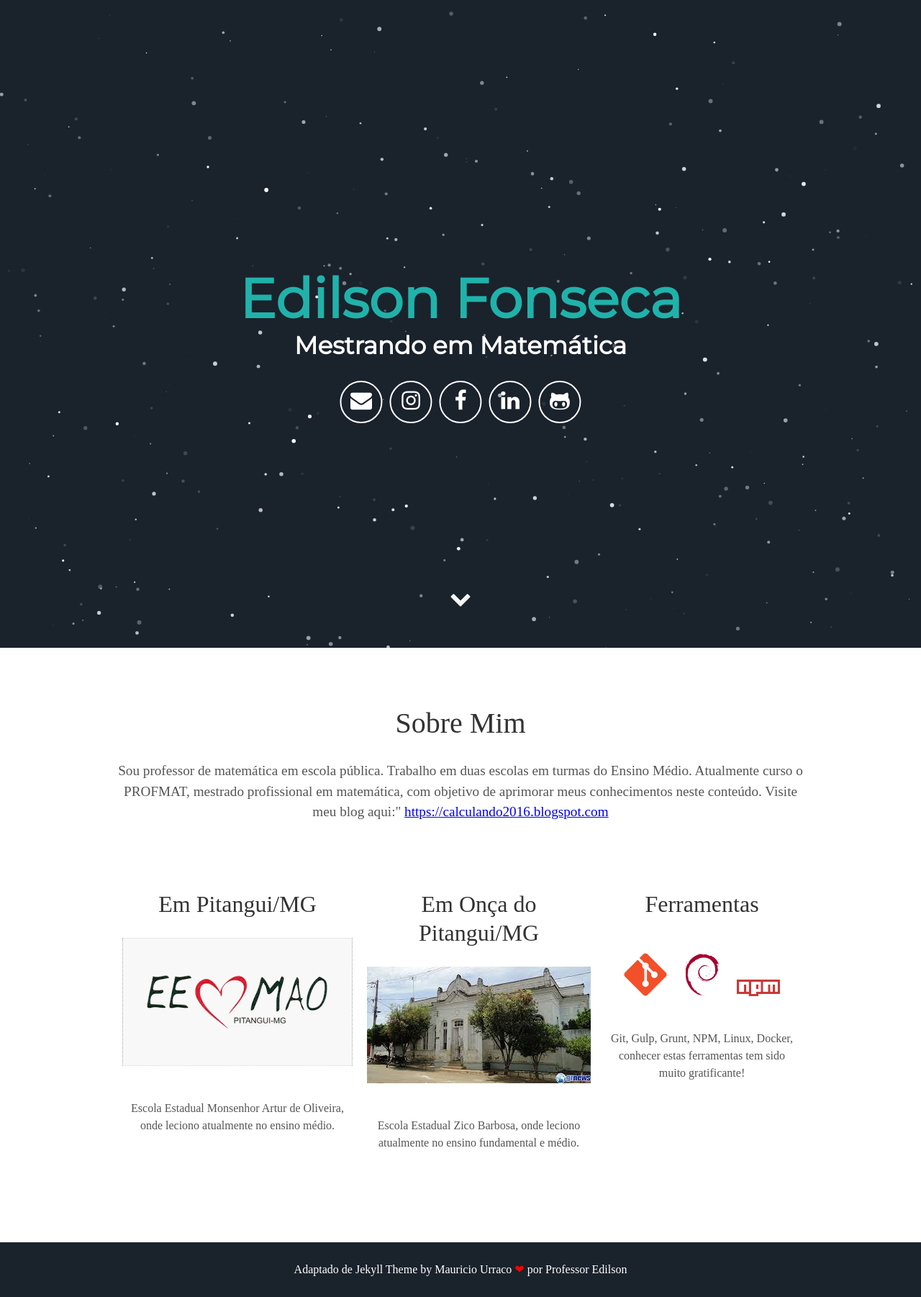
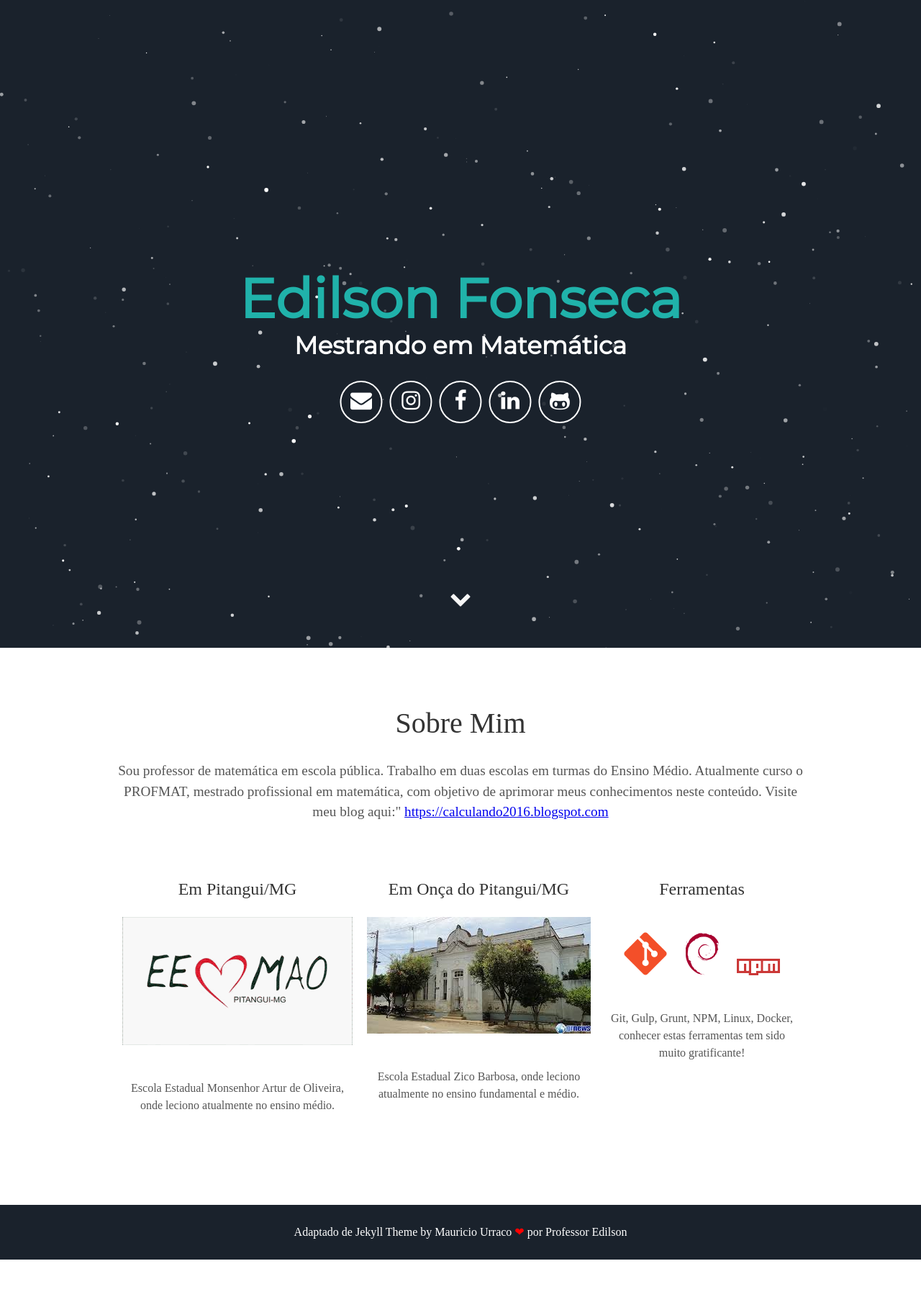
Before and after one commit to edilson-eemao/curriculo2, a Jekyll site: the page built from index.html, in a window 1280 px wide. Shown: the whole page at 72% size. Built offline with Jekyll 4.4.1, drawn with Linux system fonts in a browser that asks for light colours; some web fonts are replaced; after the commit the page ends 1750 px from its top, so only the background shows below that.

Commit message:
Altera tags h2 para h3

```diff
--- a/_includes/about.html
+++ b/_includes/about.html
@@ -4,14 +4,14 @@
 </div>
 <div class="user">
   <div class="tech">
-    <h2>Em Pitangui/MG</h2>
+    <h3>Em Pitangui/MG</h3>
 
     <img src="https://github.com/edilson-eemao/curriculo2/blob/master/images/Banner%20EEMAO.gif?raw=true" alt="">
 
     <p>Escola Estadual Monsenhor Artur de Oliveira, onde leciono atualmente no ensino médio.</p>
   </div>
   <div class="tech">
-    <h2>Em Onça do Pitangui/MG</h2>
+    <h3>Em Onça do Pitangui/MG</h3>
 
    <img src="https://github.com/edilson-eemao/curriculo2/blob/master/images/EEZB.jpg?raw=true" alt="">
 
@@ -19,7 +19,7 @@
     <p>Escola Estadual Zico Barbosa, onde leciono atualmente no ensino fundamental e médio.</p>
   </div>
   <div class="tech">
-    <h2>Ferramentas</h2>
+    <h3>Ferramentas</h3>
     <svg viewBox="0 0 128 128">
       <path fill="#F34F29" d="M124.737 58.378l-55.116-55.114c-3.172-3.174-8.32-3.174-11.497 0l-11.444 11.446 14.518 14.518c3.375-1.139 7.243-.375 9.932 2.314 2.703 2.706 3.461 6.607 2.294 9.993l13.992 13.993c3.385-1.167 7.292-.413 9.994 2.295 3.78 3.777 3.78 9.9 0 13.679-3.78 3.78-9.901 3.78-13.683 0-2.842-2.844-3.545-7.019-2.105-10.521l-13.048-13.048-.002 34.341c.922.455 1.791 1.063 2.559 1.828 3.778 3.777 3.778 9.898 0 13.683-3.779 3.777-9.904 3.777-13.679 0-3.778-3.784-3.778-9.905 0-13.683.934-.933 2.014-1.638 3.167-2.11v-34.659c-1.153-.472-2.231-1.172-3.167-2.111-2.862-2.86-3.551-7.06-2.083-10.576l-14.313-14.313-37.792 37.79c-3.175 3.177-3.175 8.325 0 11.5l55.117 55.114c3.174 3.174 8.32 3.174 11.499 0l54.858-54.858c3.174-3.176 3.174-8.327-.001-11.501z"></path>
     </svg>
```
